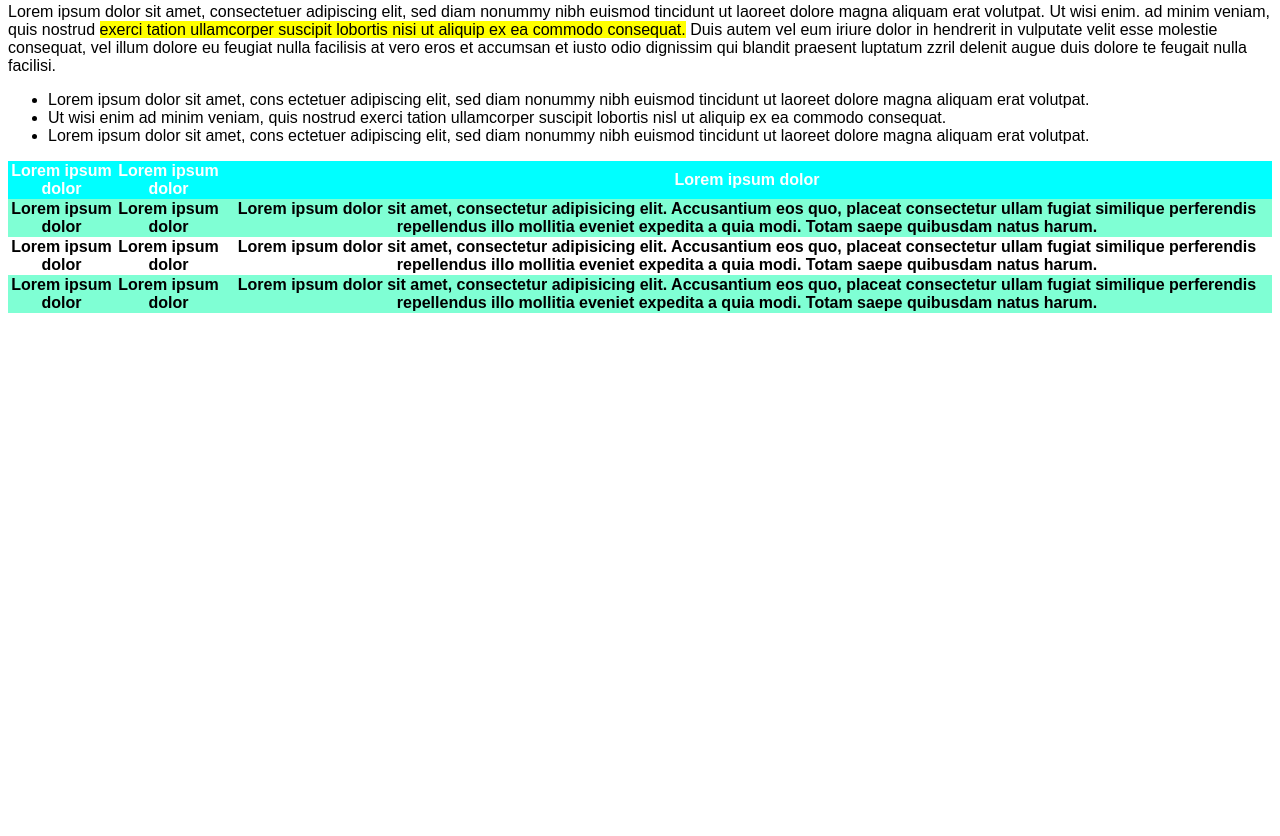
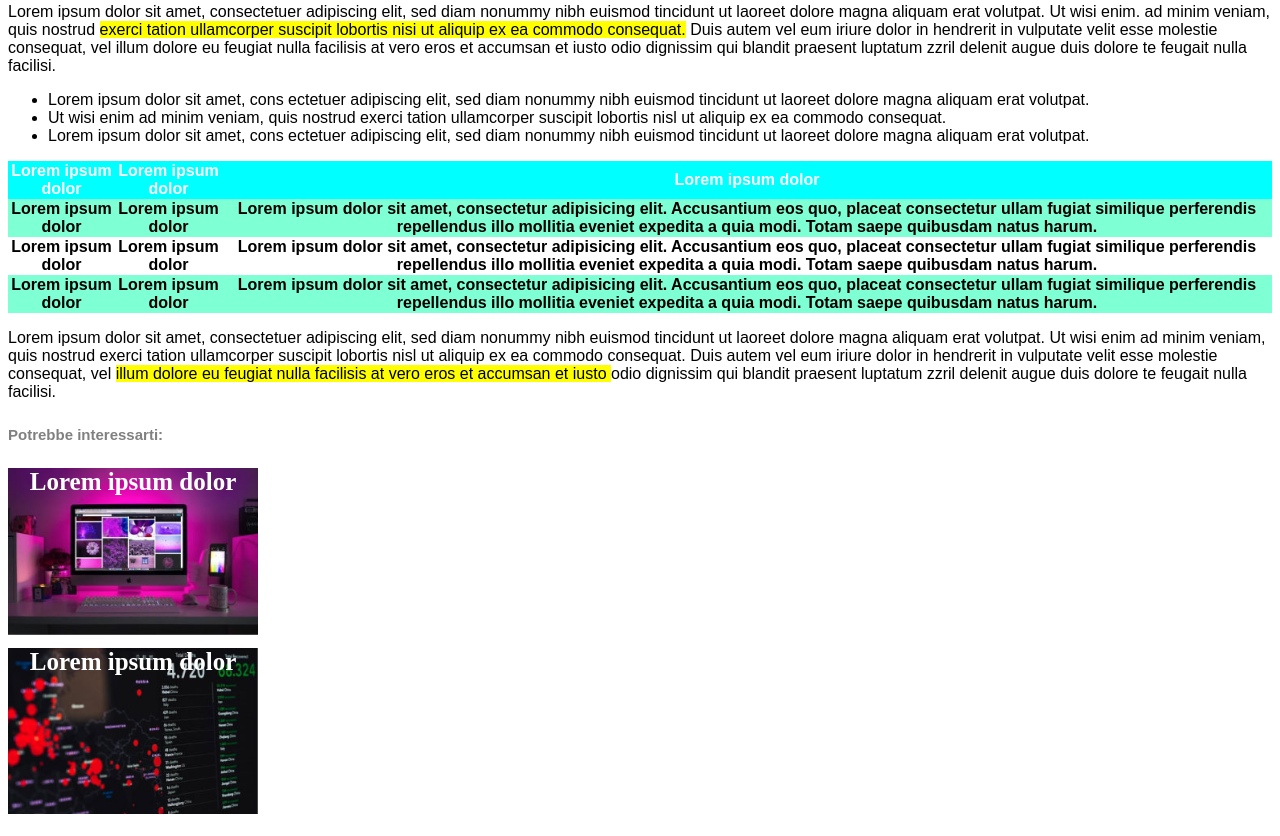
Before and after one commit to aniellonigrocogliano/html-css-booleaner, a plain HTML site: page index.html in a window 1280 px wide. Shown: the part 640-1476 px from the top of the page. Before the commit the page ends 961 px from the top, so only its background shows below. Drawn offline with Linux system fonts and the light colour scheme.

Commit message:
add: proposte

```diff
--- a/css/style.css
+++ b/css/style.css
@@ -45,3 +45,30 @@ table, th, td {
     border-collapse: collapse;
     font-family: Arial, Helvetica, sans-serif;
   }
+  h5{
+    color: gray;
+    font-size: 15px;
+    font-family: Arial, Helvetica, sans-serif;
+  }
+.prima-proposta{
+    background-image: url(../img/monitor.jpg);
+    background-size: contain;
+    background-repeat: no-repeat;
+    height: 180px;
+    width: 250px;
+    color: white;
+    font-size: 25px;
+    text-align:center ;
+    font-weight: bold;
+}
+.seconda-proposta{
+    background-image: url(../img/graph.jpg);
+    background-size: contain;
+    background-repeat: no-repeat;
+    height: 180px;
+    width: 250px;
+    color: white;
+    font-size: 25px;
+    text-align:center ;
+    font-weight: bold;
+}
--- a/index.html
+++ b/index.html
@@ -58,23 +58,50 @@
                 <tr class="table-contenuto-dispari">
                     <th>Lorem ipsum dolor</th>
                     <th>Lorem ipsum dolor</th>
-                    <th>Lorem ipsum dolor sit amet, consectetur adipisicing elit. Accusantium eos quo, placeat consectetur ullam fugiat similique perferendis repellendus illo mollitia eveniet expedita a quia modi. Totam saepe quibusdam natus harum.</th>
+                    <th>Lorem ipsum dolor sit amet, consectetur adipisicing elit. Accusantium eos quo, placeat
+                        consectetur ullam fugiat similique perferendis repellendus illo mollitia eveniet expedita a quia
+                        modi. Totam saepe quibusdam natus harum.</th>
                 </tr>
                 <tr>
                     <th>Lorem ipsum dolor</th>
                     <th>Lorem ipsum dolor</th>
-                    <th>Lorem ipsum dolor sit amet, consectetur adipisicing elit. Accusantium eos quo, placeat consectetur ullam fugiat similique perferendis repellendus illo mollitia eveniet expedita a quia modi. Totam saepe quibusdam natus harum.</th>
+                    <th>Lorem ipsum dolor sit amet, consectetur adipisicing elit. Accusantium eos quo, placeat
+                        consectetur ullam fugiat similique perferendis repellendus illo mollitia eveniet expedita a quia
+                        modi. Totam saepe quibusdam natus harum.</th>
                 </tr>
                 <tr class="table-contenuto-dispari">
                     <th>Lorem ipsum dolor</th>
                     <th>Lorem ipsum dolor</th>
-                    <th>Lorem ipsum dolor sit amet, consectetur adipisicing elit. Accusantium eos quo, placeat consectetur ullam fugiat similique perferendis repellendus illo mollitia eveniet expedita a quia modi. Totam saepe quibusdam natus harum.</th>
+                    <th>Lorem ipsum dolor sit amet, consectetur adipisicing elit. Accusantium eos quo, placeat
+                        consectetur ullam fugiat similique perferendis repellendus illo mollitia eveniet expedita a quia
+                        modi. Totam saepe quibusdam natus harum.</th>
                 </tr>
 
             </table>
         </section>
+        <section>
+            <p>Lorem ipsum dolor sit amet, consectetuer adipiscing elit, sed diam nonummy nibh euismod tincidunt ut
+                laoreet dolore magna aliquam erat volutpat. Ut wisi enim ad minim veniam, quis nostrud exerci tation
+                ullamcorper suscipit lobortis nisl ut aliquip ex ea commodo consequat. Duis autem vel eum iriure dolor
+                in hendrerit in vulputate velit esse molestie consequat, vel <span class="evidenziato"> illum dolore eu
+                    feugiat nulla facilisis at
+                    vero eros et accumsan et iusto </span>odio dignissim qui blandit praesent luptatum zzril delenit
+                augue duis
+                dolore te feugait nulla facilisi.</p>
+        </section>
 
     </main>
+    <footer>
+        <section>
+            <h5>Potrebbe interessarti:</h5>
+            <div class="prima-proposta">
+                Lorem ipsum dolor
+            </div>
+            <div class="seconda-proposta">
+                Lorem ipsum dolor
+            </div>
+        </section>
+    </footer>
 </body>
 
 </html>
```
